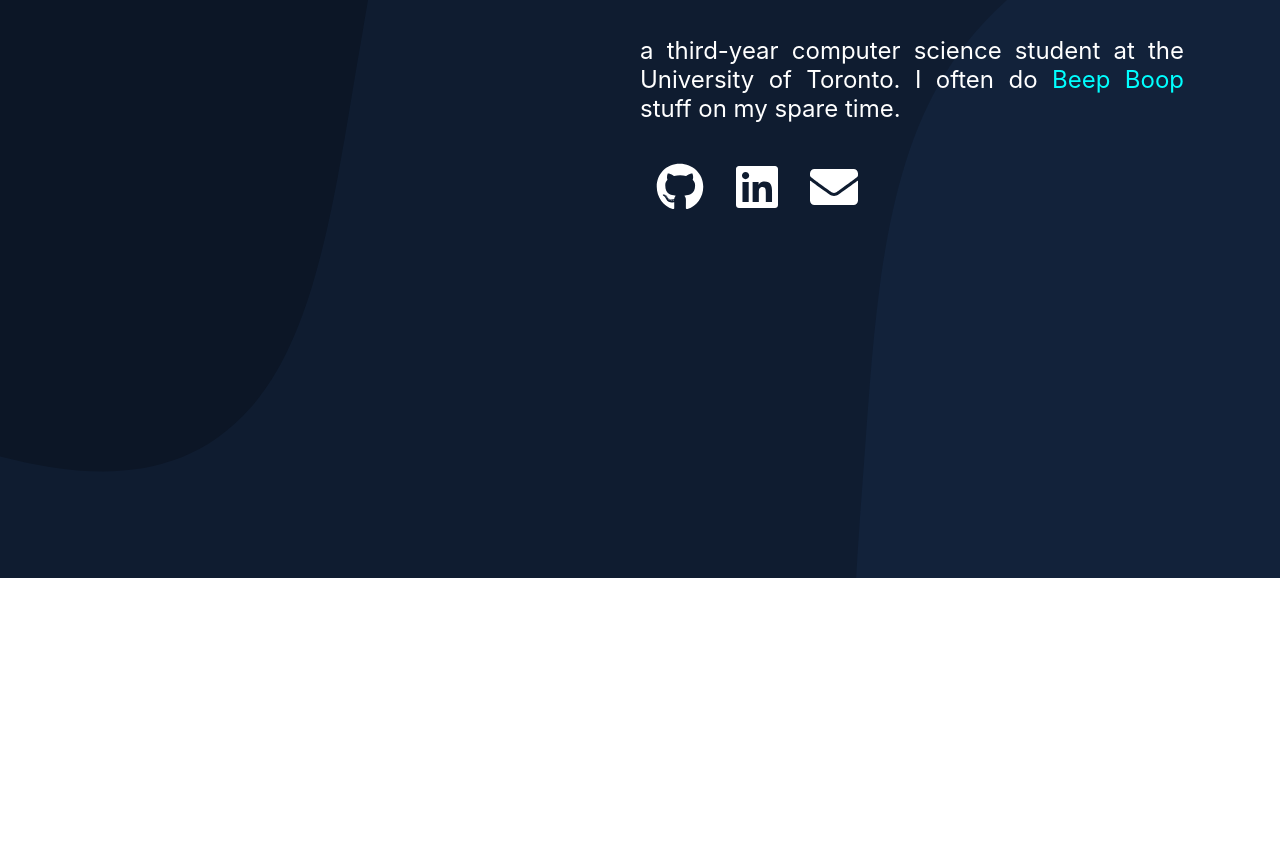
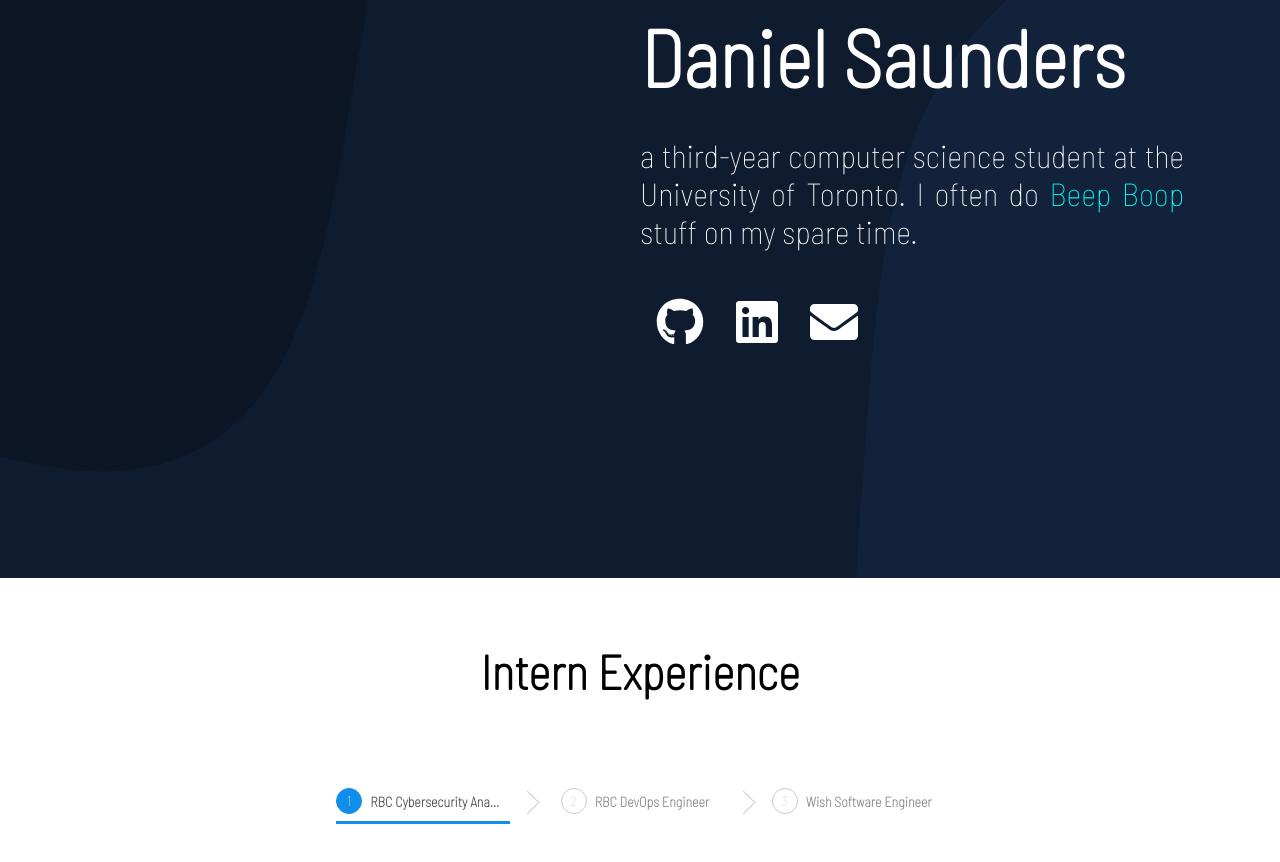
Before and after one commit to DS1S/personal-website, a React (Create React App) app: page / in a window 1280 px wide. Shown: the part 222-1084 px from the top of the page. Before the commit the page ends 800 px from the top, so only its background shows below. Built offline with nearby package versions, Linux system fonts and the light colour scheme.

Commit message:
Changes for experience section

```diff
--- a/package.json
+++ b/package.json
@@ -11,6 +11,7 @@
     "@testing-library/jest-dom": "^5.16.1",
     "@testing-library/react": "^12.1.2",
     "@testing-library/user-event": "^13.5.0",
+    "rc-steps": "^3.6.0",
     "react": "^17.0.2",
     "react-dom": "^17.0.2",
     "react-scripts": "5.0.0",
--- a/src/App.jsx
+++ b/src/App.jsx
@@ -1,9 +1,13 @@
-import Hero from "./components/Hero/Hero";
-import NavBar from "./components/Navbar/Navbar";
-
 import { library } from '@fortawesome/fontawesome-svg-core';
 import { fab, faGithub, faLinkedin } from '@fortawesome/free-brands-svg-icons';
 import { faEnvelope } from '@fortawesome/free-solid-svg-icons';
+
+import 'rc-steps/assets/index.css';
+import 'rc-steps/assets/iconfont.css';
+
+import Hero from "./components/Hero/Hero";
+import NavBar from "./components/Navbar/Navbar";
+import Experience from "./components/Experience/Experience";
 
 library.add(fab, faGithub, faLinkedin, faEnvelope)
 
@@ -12,6 +16,7 @@ function App() {
     <div>
       <NavBar />
       <Hero />
+      <Experience />
     </div>
   );
 }
--- /dev/null
+++ b/src/components/Experience/Experience.jsx
@@ -0,0 +1,33 @@
+import Steps, { Step } from 'rc-steps';
+import { useState } from 'react';
+import { uid } from 'react-uid';
+import styles from './Experience.module.css';
+
+export default function Experience() {
+	const [ currentStep, setStep ] = useState(0);
+
+	const steps = {
+		1: 'RBC Cybersecurity Analyst',
+		2: 'RBC DevOps Engineer',
+		3: 'Wish Software Engineer'
+	};
+
+	return (
+		<div className={styles.experienceContainer}>
+			<h2 className="section-title">Intern Experience</h2>
+			<div className={styles.timelineContainer}>
+				<Steps current={currentStep} type="navigation">
+					{Object.values(steps).map((title, index) => (
+						<Step
+							className={styles.step}
+							status={index !== currentStep ? 'wait' : 'process'}
+							title={title}
+							onClick={() => setStep(index)}
+							key={uid(title)}
+						/>
+					))}
+				</Steps>
+			</div>
+		</div>
+	);
+}
--- /dev/null
+++ b/src/components/Experience/Experience.module.css
@@ -0,0 +1,17 @@
+.experienceContainer {
+    display: flex;
+    flex-direction: column;
+}
+
+.timelineContainer {
+    margin: 1rem 0 3rem;
+    align-self: center;
+    overflow: hidden;
+    width: 50%;
+    color: aqua;
+}
+
+.step {
+    cursor: pointer;
+    user-select: none;
+}
--- a/src/components/Hero/Hero.jsx
+++ b/src/components/Hero/Hero.jsx
@@ -5,9 +5,7 @@ import { useState } from 'react';
 import { FontAwesomeIcon } from '@fortawesome/react-fontawesome';
 
 export default function Hero() {
-
 	const [ swapAvatar, setSwapAvatar ] = useState(false);
-
 
 	return (
 		<div className={styles.heroContainer}>
@@ -16,7 +14,7 @@ export default function Hero() {
 				<BigHead
 					className={styles.avatar}
 					onClick={() => setSwapAvatar(!swapAvatar)}
-					accessory={swapAvatar ? "shades" : "none"}
+					accessory={swapAvatar ? 'shades' : 'none'}
 					body="chest"
 					circleColor="blue"
 					clothing="shirt"
@@ -25,7 +23,7 @@ export default function Hero() {
 					eyes="happy"
 					faceMask={false}
 					faceMaskColor="green"
-					facialHair={swapAvatar ? "mediumBeard" : "none"}
+					facialHair={swapAvatar ? 'mediumBeard' : 'none'}
 					graphic="react"
 					hair="short"
 					hairColor="brown"
@@ -42,12 +40,19 @@ export default function Hero() {
 				<p className={styles.heroText}>Hiya! I am</p>
 				<h3 className={styles.largeHeroText}>Daniel Saunders</h3>
 				<p className={styles.heroText}>
-					a third-year computer science student at the University of Toronto.  I often do <span className={styles.highlightedText}>Beep Boop</span> stuff on my spare time.
+					a third-year computer science student at the University of Toronto. I often do{' '}
+					<span className={styles.highlightedText}>Beep Boop</span> stuff on my spare time.
 				</p>
 				<div className={styles.socialsContainer}>
-					<FontAwesomeIcon className={styles.socialIcon} size="3x" icon={["fab", "github"]}/>
-					<FontAwesomeIcon className={styles.socialIcon} size="3x" icon={["fab", "linkedin"]}/>
-					<FontAwesomeIcon className={styles.socialIcon} size="3x" icon={["fa", "envelope"]}/>
+					<a href="https://github.com/DS1S">
+						<FontAwesomeIcon className={styles.socialIcon} size="3x" icon={[ 'fab', 'github' ]} />
+					</a>
+					<a href="https://www.linkedin.com/in/daniel-saunders-8b38831a8/">
+						<FontAwesomeIcon className={styles.socialIcon} size="3x" icon={[ 'fab', 'linkedin' ]} />
+					</a>
+					<a href="mailto: daniel.saunders@mail.utoronto.ca">
+						<FontAwesomeIcon className={styles.socialIcon} size="3x" icon={[ 'fa', 'envelope' ]} />
+					</a>
 				</div>
 			</div>
 		</div>
--- a/src/components/Hero/Hero.module.css
+++ b/src/components/Hero/Hero.module.css
@@ -1,22 +1,22 @@
 .heroContainer {
     display: flex;
+    height: calc(100vh - var(--navbar-height));
 }
 
 .heroIntroduction {
     overflow: hidden;
     color: white;
-    align-self: center;
     user-select: none;
     text-align: justify;
-    padding: 1rem 6rem 1rem 0;
+    padding: 4rem 6rem 1rem 0;
 }
 
 .heroText {
-    font-size: 1.5rem;
+    font-size: 2rem;
 }
 
 .largeHeroText {
-    font-size: 4rem;
+    font-size: 5rem;
     margin: 0;
 }
 
@@ -42,9 +42,11 @@
 }
 
 .socialIcon{
+    text-decoration: none;
     padding: 1rem;
+    color: white;
     cursor: pointer;
-    transition: color 300ms ease-in-out;
+    transition: color 200ms ease-in-out;
 }
 
 .socialIcon:hover {
--- a/src/index.css
+++ b/src/index.css
@@ -8,9 +8,7 @@
 
 body {
   margin: 0;
-  font-family: -apple-system, BlinkMacSystemFont, 'Segoe UI', 'Roboto', 'Oxygen',
-    'Ubuntu', 'Cantarell', 'Fira Sans', 'Droid Sans', 'Helvetica Neue',
-    sans-serif;
+  font-family: 'Barlow Semi Condensed', sans-serif;
   -webkit-font-smoothing: antialiased;
   -moz-osx-font-smoothing: grayscale;
 }
@@ -19,3 +17,25 @@ code {
   font-family: source-code-pro, Menlo, Monaco, Consolas, 'Courier New',
     monospace;
 }
+
+/* width */
+::-webkit-scrollbar {
+  width: 10px;
+  height: 10px;
+}
+
+/* Track */
+::-webkit-scrollbar-track {
+  box-shadow: inset 0 0 5px grey;
+}
+
+/* Handle */
+::-webkit-scrollbar-thumb {
+background: aqua;
+}
+
+.section-title {
+  margin: 4rem 0;
+  font-size: 3rem;
+  text-align: center;
+}
```
Also changed, not shown: src/components/Experience/ExperienceContent/ExperienceContent.jsx (added), src/components/Experience/ExperienceContent/ExperienceContent.module.css (added), 1 other file (tests, documents, lock files or other folders).
